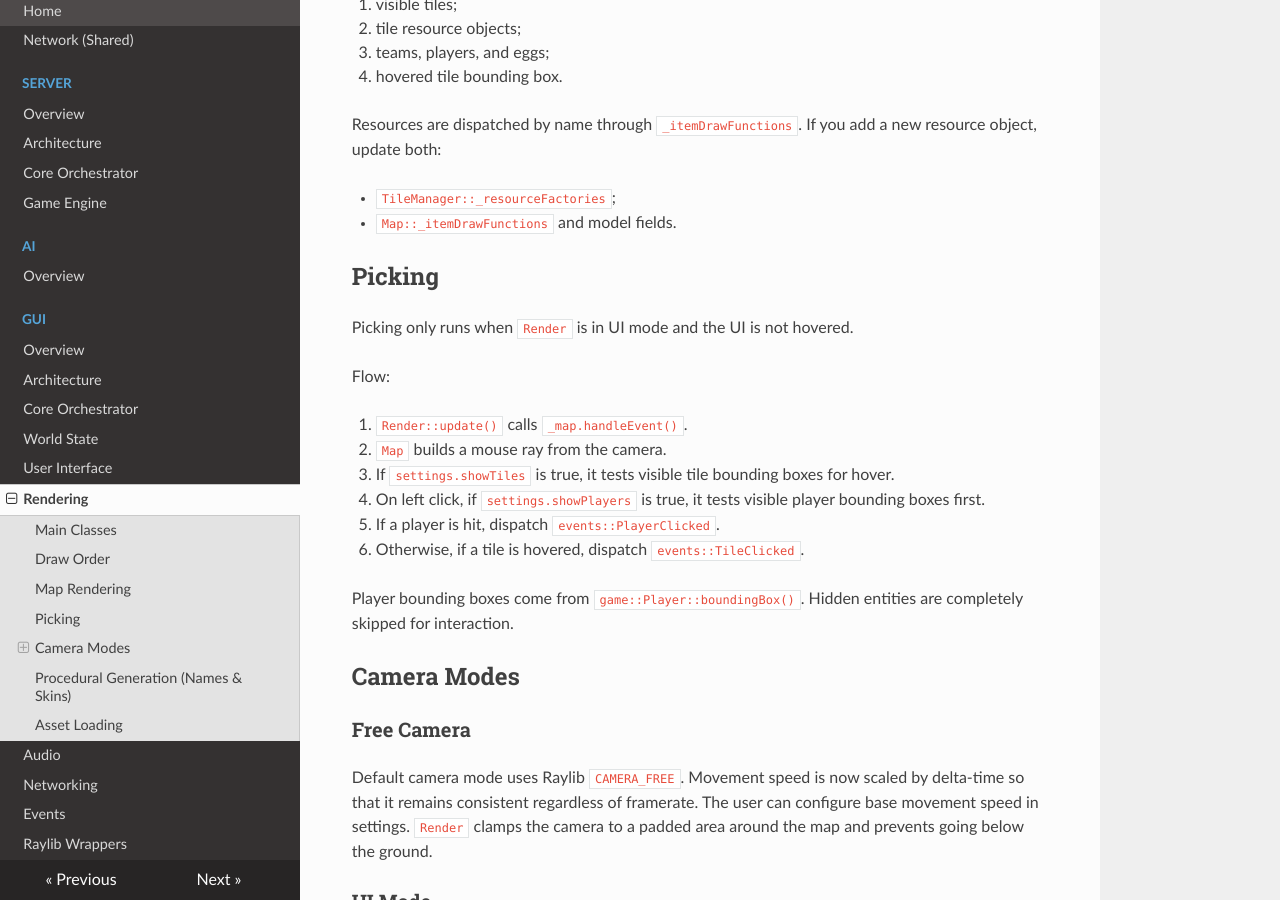
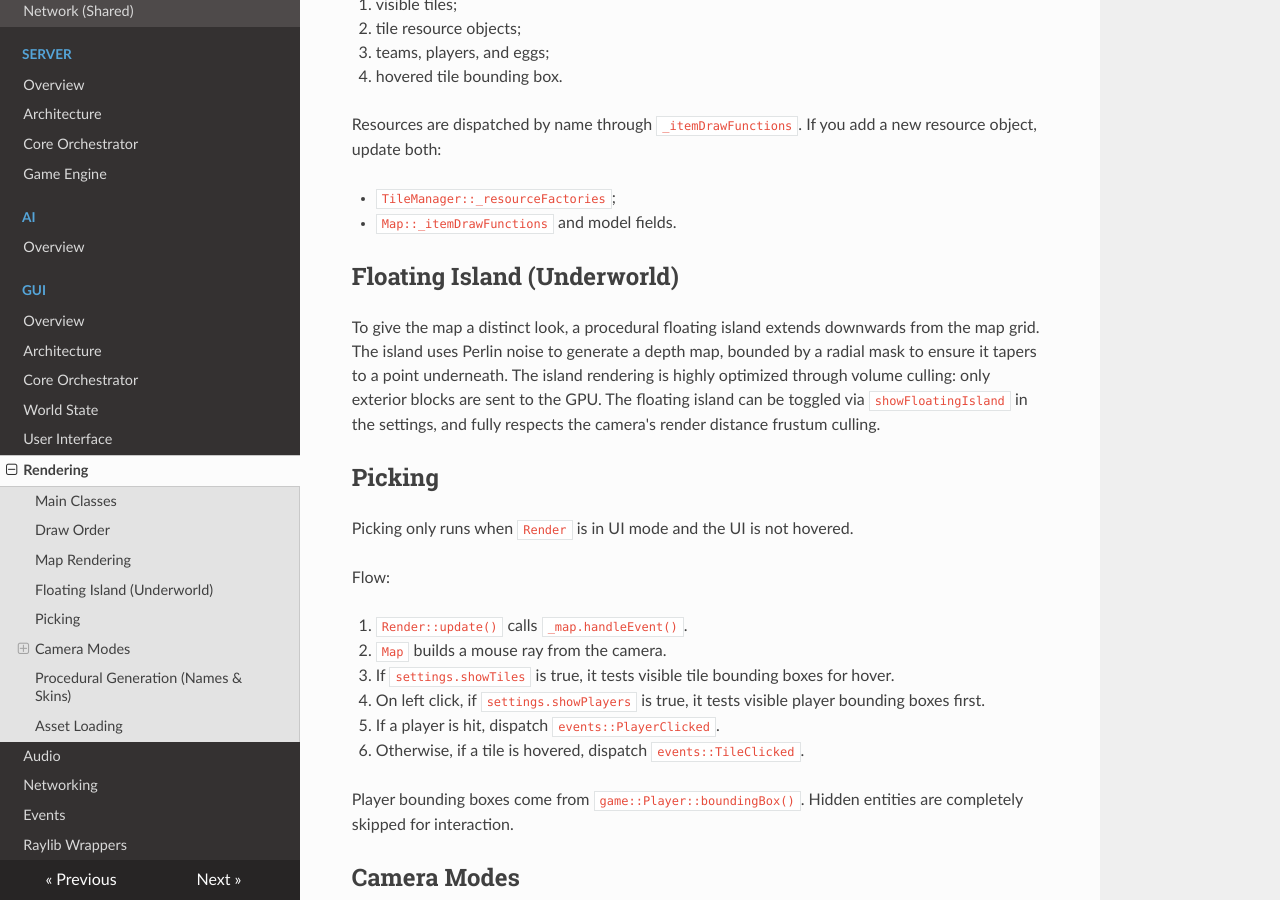
Before and after one commit to Matt4401/Mirror-Zappy, an MkDocs documentation site: the page built from docs/gui/rendering.md, in a window 1280 px wide and 900 px high, scrolled down 1090 px. Built offline with MkDocs 1.6.1, drawn with Linux system fonts in a browser that asks for light colours; nearby versions of some CDN libraries.

Commit message:
feat(rendering): Add documentation for procedural floating island rendering

```diff
--- a/docs/gui/rendering.md
+++ b/docs/gui/rendering.md
@@ -46,6 +46,13 @@ Resources are dispatched by name through `_itemDrawFunctions`. If you add a new
 
 * `TileManager::_resourceFactories`;
 * `Map::_itemDrawFunctions` and model fields.
+
+## Floating Island (Underworld)
+
+To give the map a distinct look, a procedural floating island extends downwards from the map grid.
+The island uses Perlin noise to generate a depth map, bounded by a radial mask to ensure it tapers to a point underneath.
+The island rendering is highly optimized through volume culling: only exterior blocks are sent to the GPU.
+The floating island can be toggled via `showFloatingIsland` in the settings, and fully respects the camera's render distance frustum culling.
 
 ## Picking
 
```
